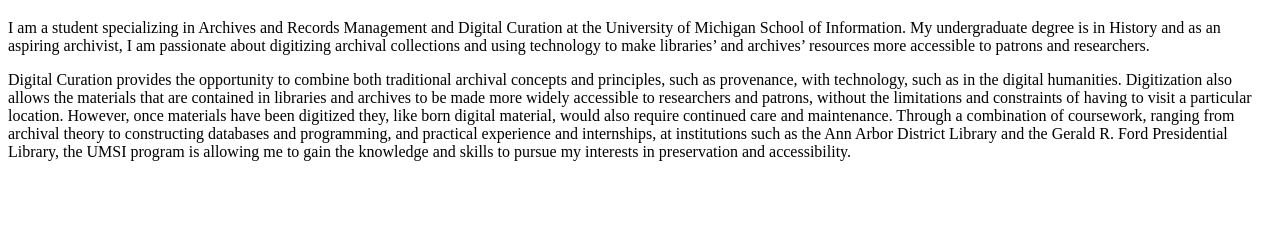
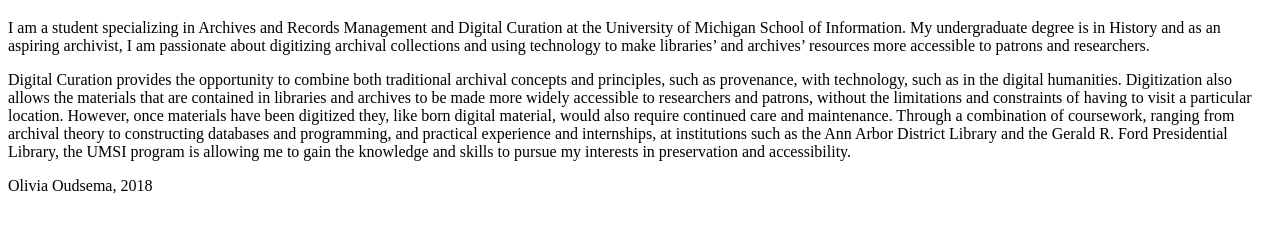
Before and after one commit to ooudsema/si539_discussion2, a plain HTML site: page index.html in a window 1280 px wide. Shown: the part 149-380 px from the top of the page. Drawn offline with Linux system fonts and the light colour scheme.

Commit message:
Add files via upload

```diff
--- a/index.html
+++ b/index.html
@@ -18,9 +18,11 @@
          </nav>
      <h1>Olivia Oudsema</h1>
      </header>
- </p>I am a student specializing in Archives and Records Management and Digital Curation at the University of Michigan School of Information.   My undergraduate degree is in History and as an aspiring archivist, I am passionate about digitizing archival collections and using technology to make libraries’ and archives’ resources more accessible to patrons and researchers.</p>
 
-</p>Digital Curation provides the opportunity to combine both traditional archival concepts and principles, such as provenance, with technology, such as in the digital humanities. Digitization also allows the materials that are contained in libraries and archives to be made more widely accessible to researchers and patrons, without the limitations and constraints of having to visit a particular location.  However, once materials have been digitized they, like born digital material, would also require continued care and maintenance.  Through a combination of coursework, ranging from archival theory to constructing databases and programming, and practical experience and internships, at institutions such as the Ann Arbor District Library and the Gerald R. Ford Presidential Library, the UMSI program is allowing me to gain the knowledge and skills to pursue my interests in preservation and accessibility.</p>
+    </p>I am a student specializing in Archives and Records Management and Digital Curation at the University of Michigan School of Information.   My undergraduate degree is in History and as an aspiring archivist, I am passionate about digitizing archival collections and using technology to make libraries’ and archives’ resources more accessible to patrons and researchers.</p>
+
+    </p>Digital Curation provides the opportunity to combine both traditional archival concepts and principles, such as provenance, with technology, such as in the digital humanities. Digitization also allows the materials that are contained in libraries and archives to be made more widely accessible to researchers and patrons, without the limitations and constraints of having to visit a particular location.  However, once materials have been digitized they, like born digital material, would also require continued care and maintenance.  Through a combination of coursework, ranging from archival theory to constructing databases and programming, and practical experience and internships, at institutions such as the Ann Arbor District Library and the Gerald R. Ford Presidential Library, the UMSI program is allowing me to gain the knowledge and skills to pursue my interests in preservation and accessibility.</p>
 
 </body>
+<footer> Olivia Oudsema, 2018</footer>
 </html>
```
